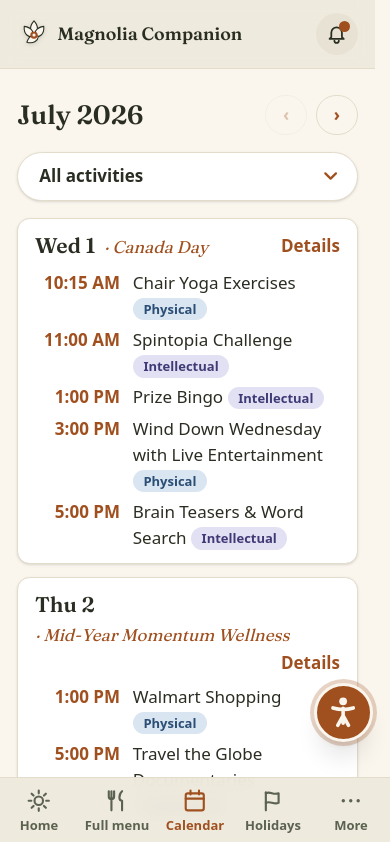
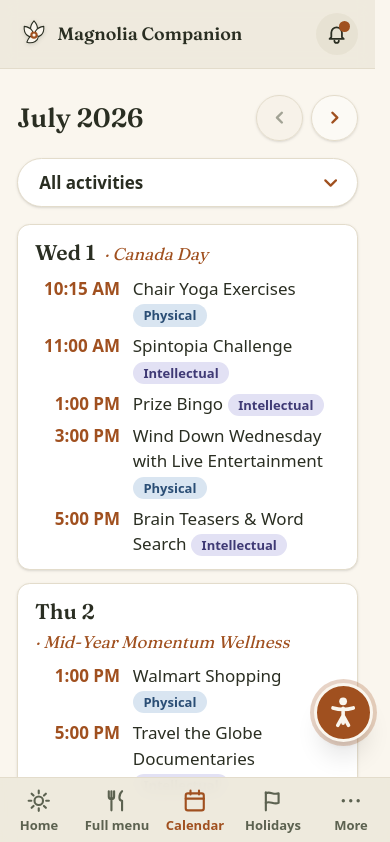
Before and after one commit to dillo/magnolia-companion, a Next.js app: page /calendar in a window 390 px wide. Shown: the top 842 px of the page. Built offline with nearby package versions, Linux system fonts and the light colour scheme.

Commit message:
refine calendar navigation and mobile cards

```diff
--- a/components/CalendarClient.tsx
+++ b/components/CalendarClient.tsx
@@ -114,10 +114,28 @@ export default function CalendarClient({ months, holidays }: { months: ActivityM
         <div className="flex items-center justify-between">
           <h1 className="font-display text-title font-semibold">{monthTitle}</h1>
           <div className="flex gap-2 md:ml-4">
-            <button aria-label="Previous month" disabled={idx === 0} onClick={() => moveMonth(-1)}
-              className="rounded-full border border-hairline px-4 py-1.5 font-bold text-copper disabled:opacity-30">‹</button>
-            <button aria-label="Next month" disabled={idx === months.length - 1} onClick={() => moveMonth(1)}
-              className="rounded-full border border-hairline px-4 py-1.5 font-bold text-copper disabled:opacity-30">›</button>
+            <button
+              type="button"
+              aria-label="Previous month"
+              disabled={idx === 0}
+              onClick={() => moveMonth(-1)}
+              className="grid h-11 w-11 place-items-center rounded-full border border-hairline bg-card/40 text-copper shadow-sm transition-colors hover:border-copper/40 hover:bg-card disabled:cursor-not-allowed disabled:bg-sand/30 disabled:text-moss/55 disabled:opacity-100"
+            >
+              <svg aria-hidden="true" viewBox="0 0 24 24" className="h-5 w-5">
+                <path d="m14.5 6.5-5.5 5.5 5.5 5.5" fill="none" stroke="currentColor" strokeLinecap="round" strokeLinejoin="round" strokeWidth="2.75" />
+              </svg>
+            </button>
+            <button
+              type="button"
+              aria-label="Next month"
+              disabled={idx === months.length - 1}
+              onClick={() => moveMonth(1)}
+              className="grid h-11 w-11 place-items-center rounded-full border border-hairline bg-card/40 text-copper shadow-sm transition-colors hover:border-copper/40 hover:bg-card disabled:cursor-not-allowed disabled:bg-sand/30 disabled:text-moss/55 disabled:opacity-100"
+            >
+              <svg aria-hidden="true" viewBox="0 0 24 24" className="h-5 w-5">
+                <path d="m9.5 6.5 5.5 5.5-5.5 5.5" fill="none" stroke="currentColor" strokeLinecap="round" strokeLinejoin="round" strokeWidth="2.75" />
+              </svg>
+            </button>
           </div>
         </div>
         <div className="my-4 md:my-0 md:w-[22rem]">
@@ -206,8 +224,10 @@ export default function CalendarClient({ months, holidays }: { months: ActivityM
           return (
             <section
               key={day.date}
-              className={`rounded-xl border bg-card px-4 py-3 shadow-sm ${
-                isToday ? "border-copper ring-1 ring-copper" : "border-hairline"
+              className={`relative rounded-xl border px-4 py-3 shadow-sm ${
+                isToday
+                  ? "border-copper bg-copper/10 ring-1 ring-copper"
+                  : "border-hairline bg-card"
               }`}
             >
               <div className="flex flex-wrap items-baseline gap-x-2 gap-y-0.5">
@@ -220,11 +240,6 @@ export default function CalendarClient({ months, holidays }: { months: ActivityM
                   </span>
                 )}
                 {day.theme && <span className="font-display italic text-copper">· {day.theme}</span>}
-                <button type="button" onClick={() => setSelected(day.date)}
-                  aria-label={`Show details for ${dayNameOfISO(day.date)}, ${longDateOfISO(day.date)}`}
-                  className="ml-auto shrink-0 self-center font-semibold text-copper underline-offset-4 hover:underline">
-                  <span>Details</span>
-                </button>
               </div>
               {dateHolidays.length > 0 && (
                 <div className="mt-1.5 flex flex-wrap gap-1.5">
@@ -247,6 +262,14 @@ export default function CalendarClient({ months, holidays }: { months: ActivityM
                   </div>
                 ))}
               </div>
+              <button
+                type="button"
+                onClick={() => setSelected(day.date)}
+                aria-label={`Show details for ${dayNameOfISO(day.date)}, ${longDateOfISO(day.date)}`}
+                aria-haspopup="dialog"
+                title="View day details"
+                className="absolute inset-0 z-10 cursor-pointer rounded-xl transition-colors hover:bg-copper/[0.025] focus-visible:bg-copper/5"
+              />
             </section>
           );
         })}
```
Also changed, not shown: 1 other file (tests, documents, lock files or other folders).
